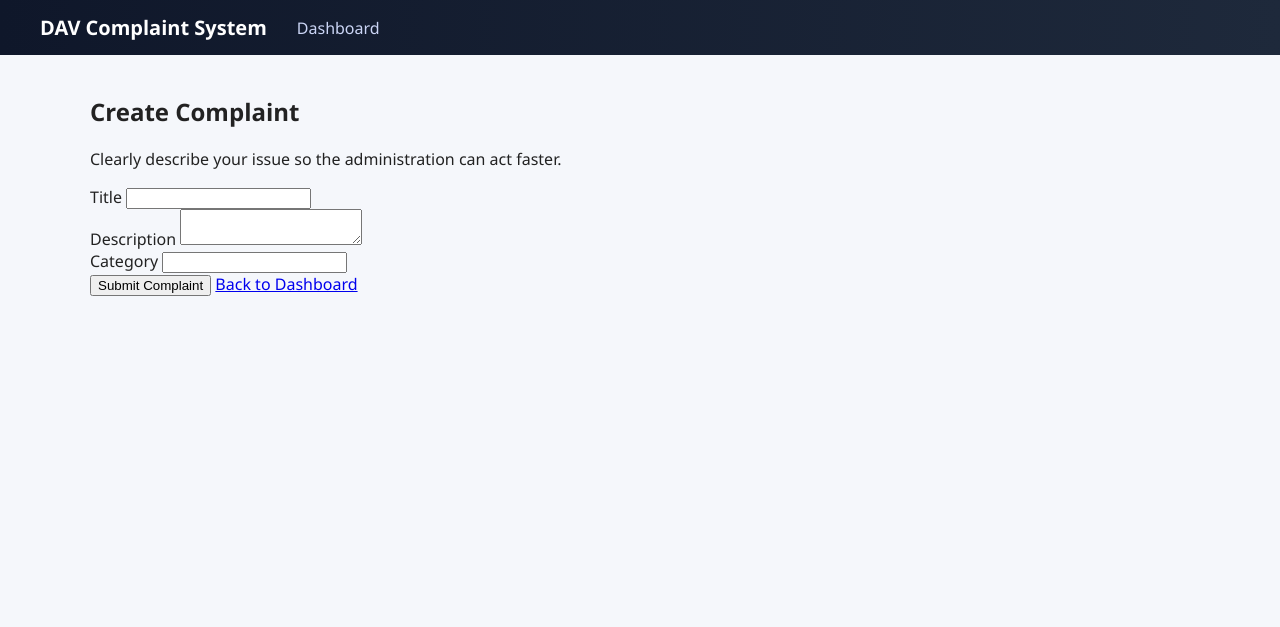
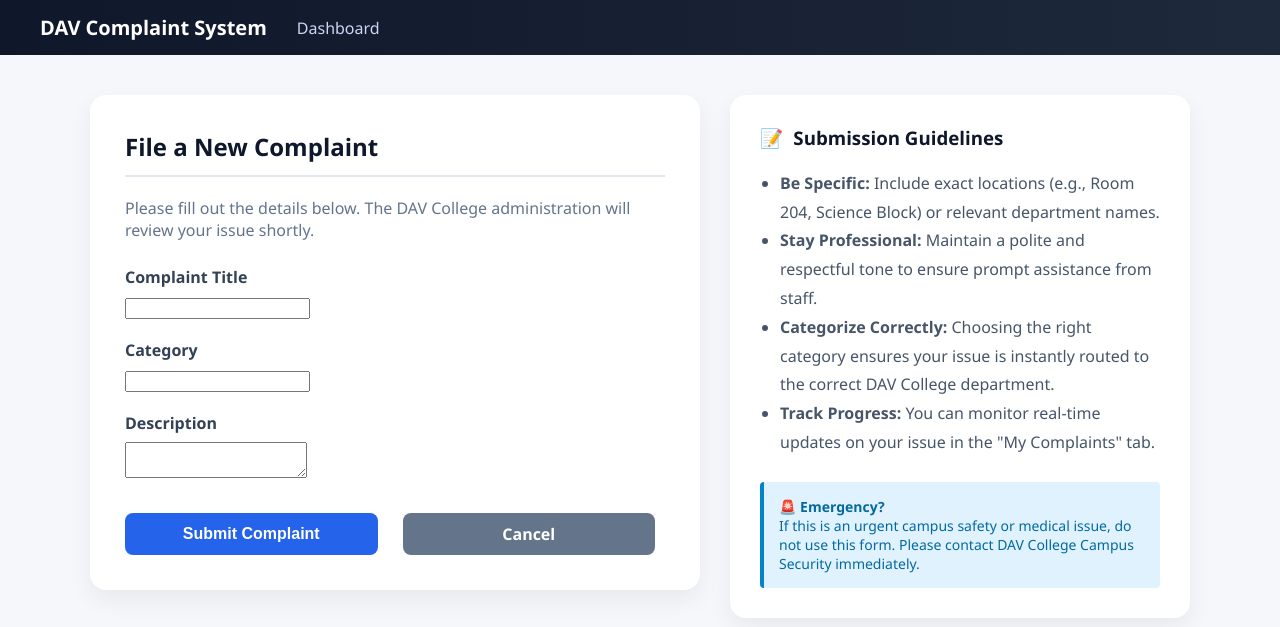
Before and after one commit to aryanMax/DAV-Complaint-Management-System, a Django app: template complaints/templates/complaints/create_complaint.html in a window 1280 px wide. Shown: the top 627 px of the page. Run offline with Django 5.2, Linux system fonts and the light colour scheme; the template is opened without the code that fills it, so the values that code supplies are empty, except form fields; tables that the repository leaves empty hold one stand-in row (values such as "Sample post"); form fields are guessed from the names that the template uses; parts of the project's set-up code (start-up, migrations or seed data) failed here and were passed over.

Commit message:
Revamp create complaint page with new design
Updated the complaint creation form layout and styling.

```diff
--- a/complaints/templates/complaints/create_complaint.html
+++ b/complaints/templates/complaints/create_complaint.html
@@ -1,40 +1,55 @@
 {% extends "complaints/base.html" %}
+
+{% block title %}File a Complaint{% endblock %}
+
 {% block content %}
+<div style="display: flex; gap: 30px; align-items: flex-start; justify-content: center; flex-wrap: wrap; margin-top: 20px;">
 
-<div class="page">
-  <div class="card">
-
-    <h2>Create Complaint</h2>
-    <p class="muted">
-      Clearly describe your issue so the administration can act faster.
-    </p>
+    <div style="background: white; padding: 35px; border-radius: 16px; box-shadow: 0 10px 25px rgba(0,0,0,0.06); flex: 1; min-width: 320px; max-width: 600px;">
+        <h2 style="color: #0f172a; margin-top: 0; border-bottom: 2px solid #e2e8f0; padding-bottom: 12px;">File a New Complaint</h2>
+        <p style="color: #64748b; margin-bottom: 25px;">Please fill out the details below. The DAV College administration will review your issue shortly.</p>
 
         <form method="post">
             {% csrf_token %}
 
-      <div class="form-group">
-        <label>Title</label>
+            <div style="margin-bottom: 20px;">
+                <label style="display: block; font-weight: 600; color: #334155; margin-bottom: 8px;">Complaint Title</label>
                 {{ form.title }}
             </div>
 
-      <div class="form-group">
-        <label>Description</label>
+            <div style="margin-bottom: 20px;">
+                <label style="display: block; font-weight: 600; color: #334155; margin-bottom: 8px;">Category</label>
+                {{ form.category }}
+            </div>
+
+            <div style="margin-bottom: 30px;">
+                <label style="display: block; font-weight: 600; color: #334155; margin-bottom: 8px;">Description</label>
                 {{ form.description }}
             </div>
 
-      <div class="form-group">
-        <label>Category</label>
-        {{ form.category }}
+            <div style="display: flex; gap: 15px;">
+                <button type="submit" class="action-btn" style="flex: 1; border: none; font-size: 16px; cursor: pointer;">Submit Complaint</button>
+                <a href="{% url 'dashboard' %}" class="action-btn" style="flex: 1; text-align: center; background: #64748b;">Cancel</a>
+            </div>
+        </form>
     </div>
 
-      <div class="actions">
-        <button class="btn primary">Submit Complaint</button>
-        <a href="{% url 'dashboard' %}" class="btn secondary">Back to Dashboard</a>
-      </div>
+    <div style="background: white; padding: 30px; border-radius: 16px; box-shadow: 0 10px 25px rgba(0,0,0,0.06); flex: 1; min-width: 300px; max-width: 400px;">
+        <h3 style="color: #0f172a; margin-top: 0; display: flex; align-items: center; gap: 10px;">
+            <span>📝</span> Submission Guidelines
+        </h3>
+        <ul style="color: #475569; line-height: 1.8; padding-left: 20px; margin-bottom: 25px;">
+            <li><strong>Be Specific:</strong> Include exact locations (e.g., Room 204, Science Block) or relevant department names.</li>
+            <li><strong>Stay Professional:</strong> Maintain a polite and respectful tone to ensure prompt assistance from staff.</li>
+            <li><strong>Categorize Correctly:</strong> Choosing the right category ensures your issue is instantly routed to the correct DAV College department.</li>
+            <li><strong>Track Progress:</strong> You can monitor real-time updates on your issue in the "My Complaints" tab.</li>
+        </ul>
 
-    </form>
-
+        <div style="padding: 15px; background: #e0f2fe; border-left: 4px solid #0284c7; border-radius: 4px; color: #0369a1; font-size: 14px;">
+            <strong>🚨 Emergency?</strong><br>
+            If this is an urgent campus safety or medical issue, do not use this form. Please contact DAV College Campus Security immediately.
         </div>
     </div>
 
+</div>
 {% endblock %}
```
Lines whose indentation alone changed are shown as unchanged.
